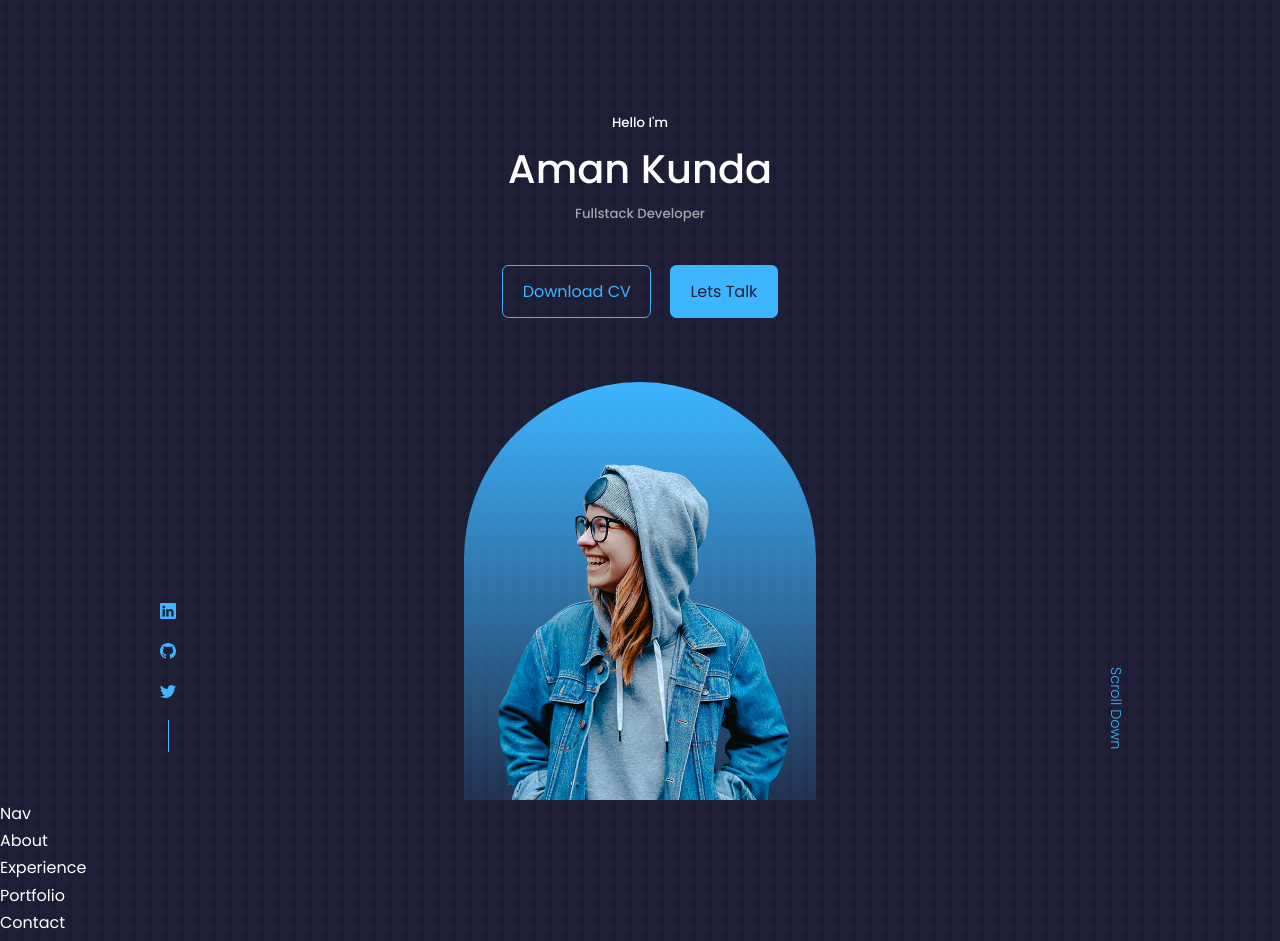
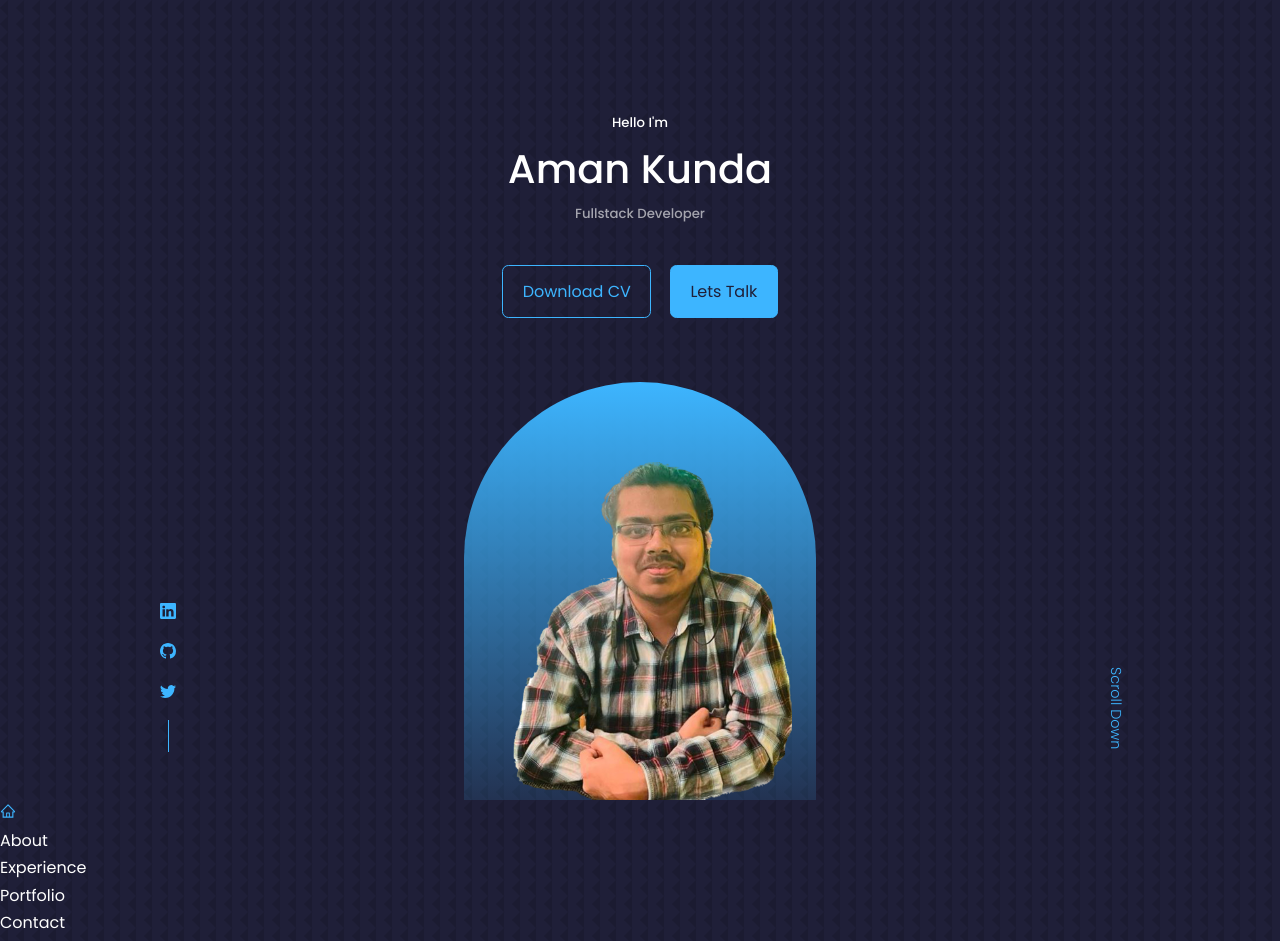
Before and after one commit to AmanKunda09/Portfolio-website-version-1, a React (Create React App) app: page / in a window 1280 px wide. Shown: the top 941 px of the page. Built offline with nearby package versions, Linux system fonts and the light colour scheme.

Commit message:
ui changes

```diff
--- a/src/components/header/Header.js
+++ b/src/components/header/Header.js
@@ -1,7 +1,7 @@
 import React from "react";
 import "./Header.css";
 import CTA from "./CTA";
-import ME from "../../assets/me.png";
+import ME from "../../assets/me1.png";
 import HeaderSocials from "./HeaderSocials";
 
 const Header = () => {
--- a/src/components/navbar/Nav.js
+++ b/src/components/navbar/Nav.js
@@ -1,7 +1,14 @@
 import React from "react";
+import { AiOutlineHome } from "react-icons/ai";
 
 const Nav = () => {
-  return <div>Nav</div>;
+  return (
+    <nav>
+      <a href="#">
+        <AiOutlineHome />
+      </a>
+    </nav>
+  );
 };
 
 export default Nav;
```
Also changed, not shown: src/assets/me.png (deleted), src/assets/me1.png (added).
